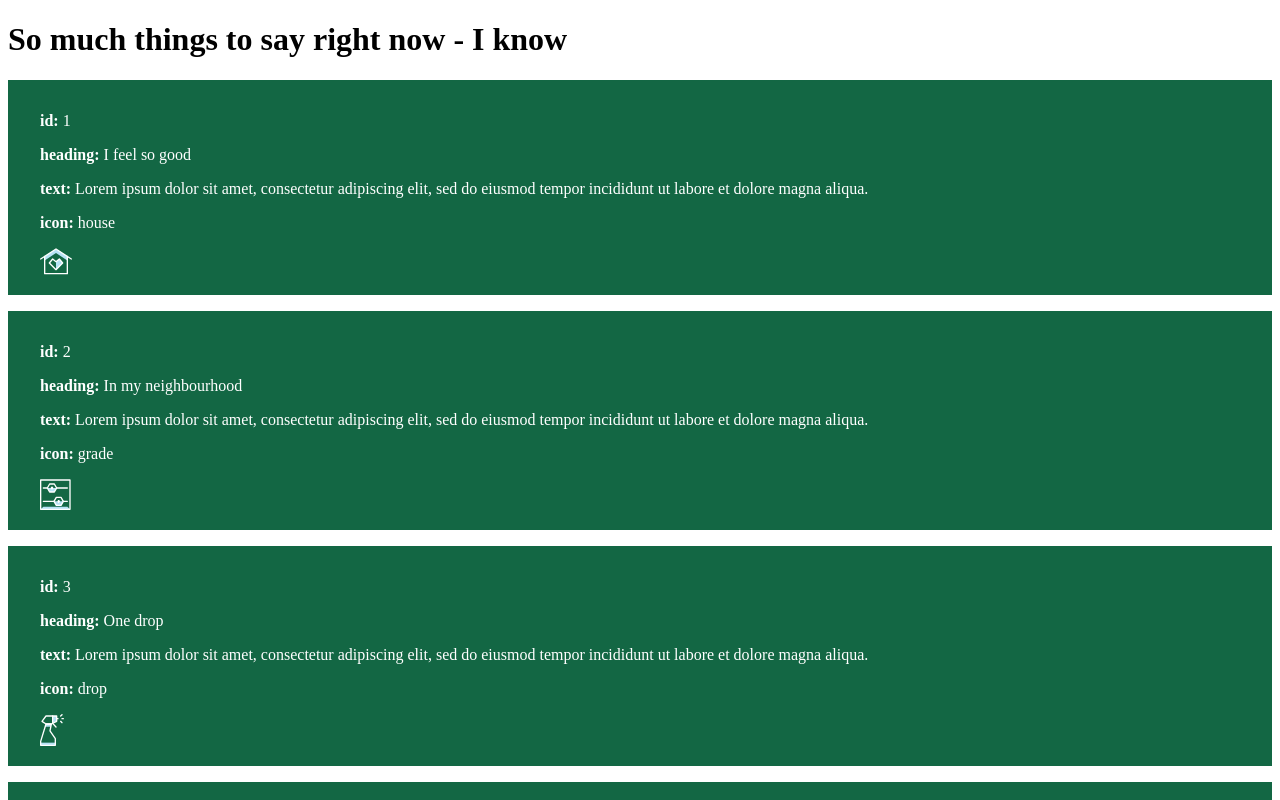
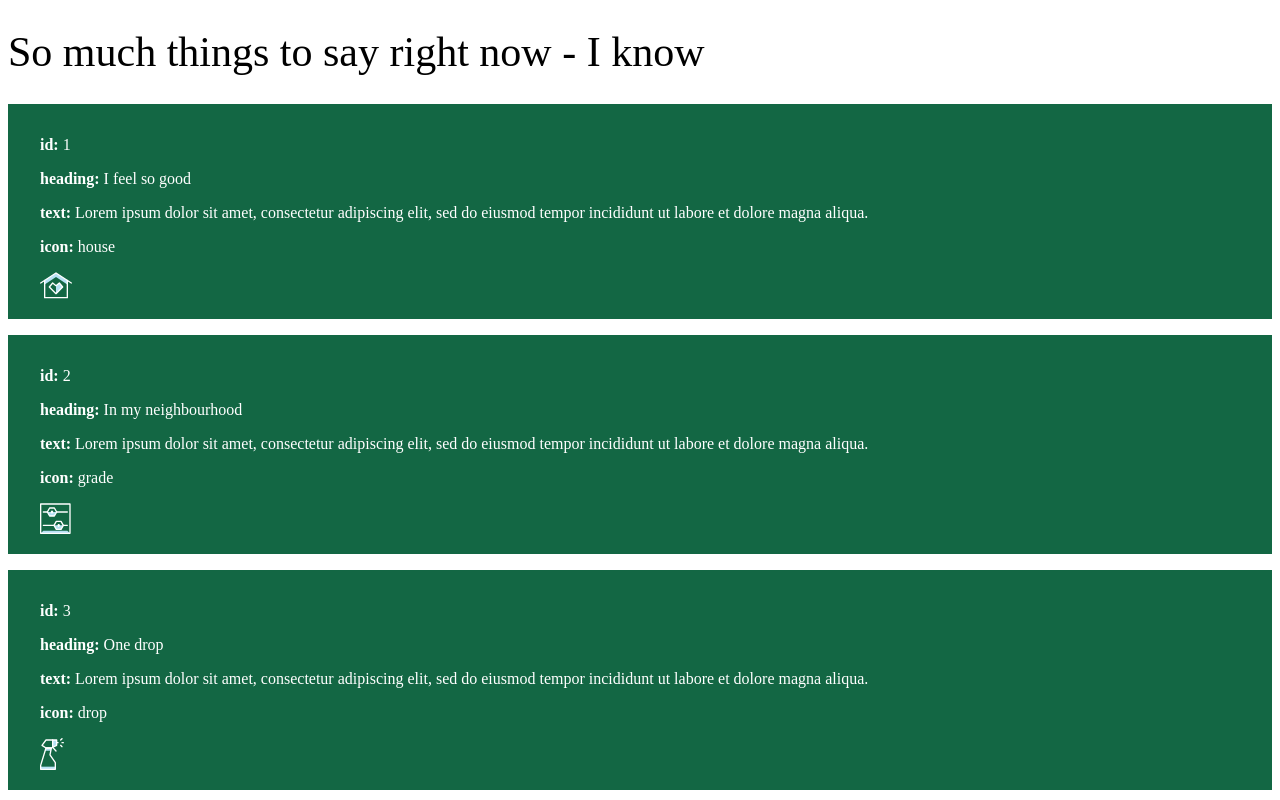
Before and after one commit to Camelonta/camelonta-techtest, a Next.js app: page / in a window 1280 px wide. Shown: the top 800 px of the page. Built offline with nearby package versions, Linux system fonts and the light colour scheme.

Commit message:
Add h1 styling

```diff
--- a/components/Heading/styles.module.css
+++ b/components/Heading/styles.module.css
@@ -0,0 +1,4 @@
+.h1{
+    font-weight: 400;
+    font-size: 42px;
+}
```
